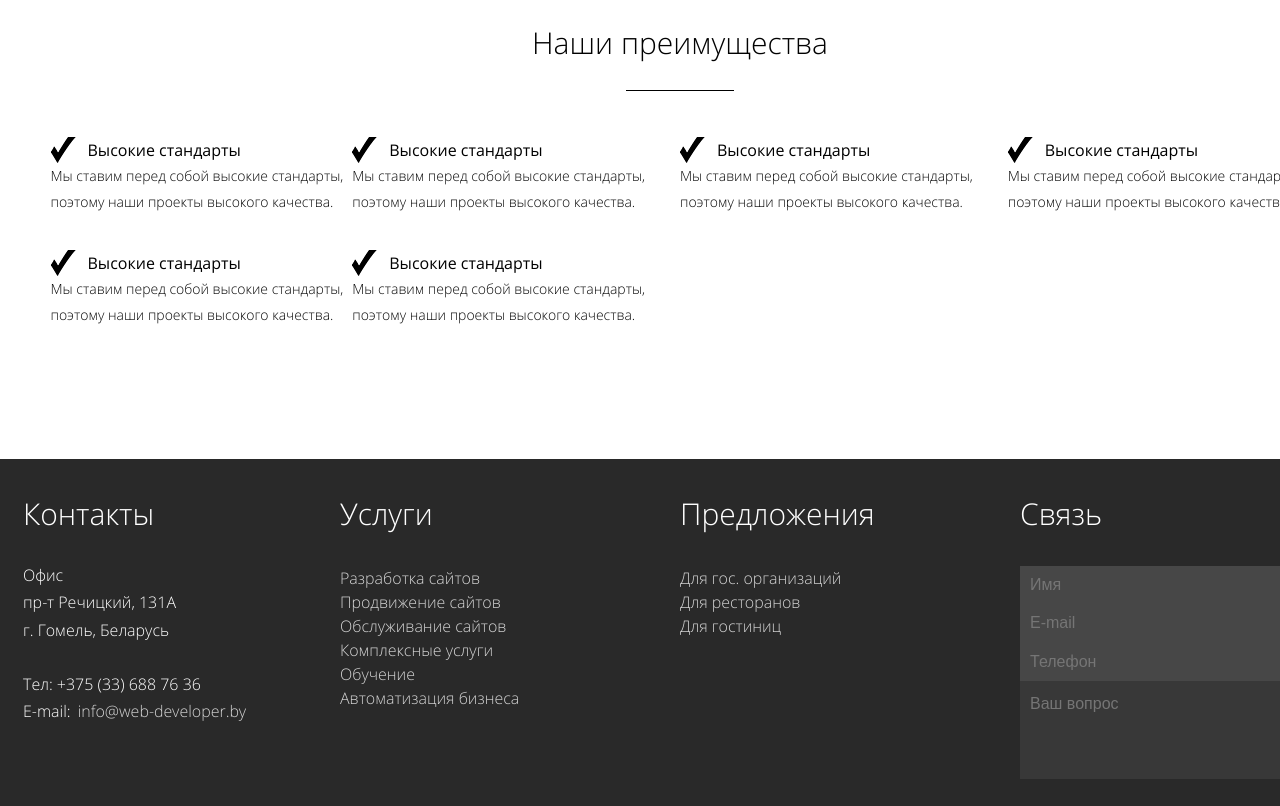
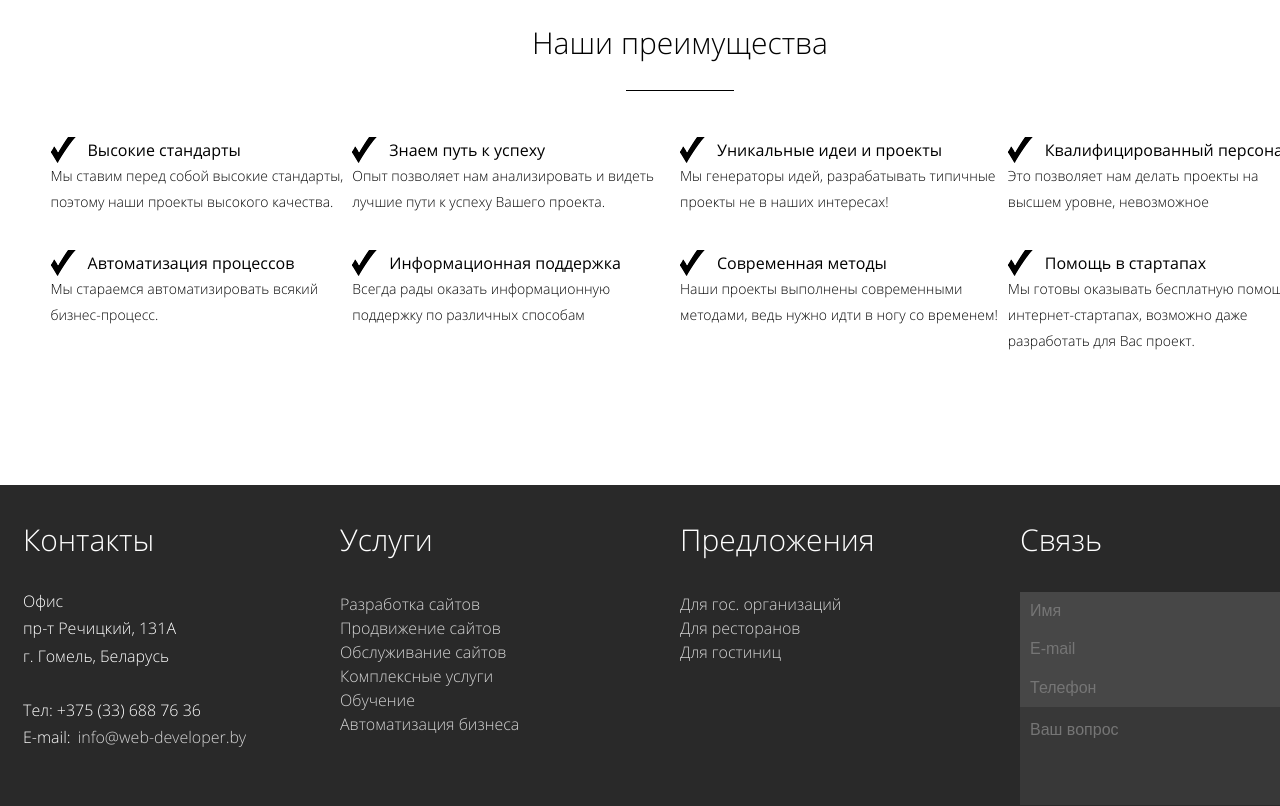
Before and after one commit to Kozemiakina/web-developer, a plain HTML site: page main.html in a window 1280 px wide. Shown: the part 940-1746 px from the top of the page. Drawn offline with Linux system fonts and the light colour scheme; files whose address does not match are found by name.

Commit message:
monday 20.03 Kate

```diff
--- a/main.html
+++ b/main.html
@@ -84,37 +84,51 @@
                     <div class="our-advantages-block block-left">
                         <div class="block-header">
                             <img class="block-left" src="image/hige-standarts.png" alt="">
-                            <span class="block-right">Высокие стандарты</span>
+                            <span class="block-right">Знаем путь к успеху</span>
                         </div>
-                        <span>Мы ставим перед собой высокие стандарты, поэтому наши проекты высокого качества.</span>
+                        <span>Опыт позволяет нам анализировать и видеть лучшие пути к успеху Вашего проекта.</span>
                     </div>
                     <div class="our-advantages-block block-left">
                         <div class="block-header">
                             <img class="block-left" src="image/hige-standarts.png" alt="">
-                            <span class="block-right">Высокие стандарты</span>
+                            <span class="block-right">Уникальные идеи и проекты</span>
                         </div>
-                        <span>Мы ставим перед собой высокие стандарты, поэтому наши проекты высокого качества.</span>
+                        <span>Мы генераторы идей, разрабатывать типичные проекты не в наших интересах!</span>
                     </div>
                     <div class="our-advantages-block block-left">
                         <div class="block-header">
                             <img class="block-left" src="image/hige-standarts.png" alt="">
-                            <span class="block-right">Высокие стандарты</span>
+                            <span class="block-right">Квалифицированный персонал</span>
                         </div>
-                        <span>Мы ставим перед собой высокие стандарты, поэтому наши проекты высокого качества.</span>
+                        <span>Это позволяет нам делать проекты на высшем уровне, невозможное</span>
                     </div>
                     <div class="our-advantages-block block-left">
                         <div class="block-header">
                             <img class="block-left" src="image/hige-standarts.png" alt="">
-                            <span class="block-right">Высокие стандарты</span>
+                            <span class="block-right">Автоматизация процессов</span>
                         </div>
-                        <span>Мы ставим перед собой высокие стандарты, поэтому наши проекты высокого качества.</span>
+                        <span>Мы стараемся автоматизировать всякий бизнес-процесс.</span>
                     </div>
                     <div class="our-advantages-block block-left">
                         <div class="block-header">
                             <img class="block-left" src="image/hige-standarts.png" alt="">
-                            <span class="block-right">Высокие стандарты</span>
+                            <span class="block-right">Информационная поддержка</span>
                         </div>
-                        <span>Мы ставим перед собой высокие стандарты, поэтому наши проекты высокого качества.</span>
+                        <span>Всегда рады оказать информационную поддержку по различных способам</span>
+                    </div>
+                    <div class="our-advantages-block block-left">
+                        <div class="block-header">
+                            <img class="block-left" src="image/hige-standarts.png" alt="">
+                            <span class="block-right">Современная методы</span>
+                        </div>
+                        <span>Наши проекты выполнены современными методами, ведь нужно идти в ногу со временем!</span>
+                    </div>
+                    <div class="our-advantages-block block-left">
+                        <div class="block-header">
+                            <img class="block-left" src="image/hige-standarts.png" alt="">
+                            <span class="block-right">Помощь в стартапах</span>
+                        </div>
+                        <span>Мы готовы оказывать бесплатную помощь в интернет-стартапах, возможно даже разработать для Вас проект.</span>
                     </div>
                 </div>
             </div>
```
